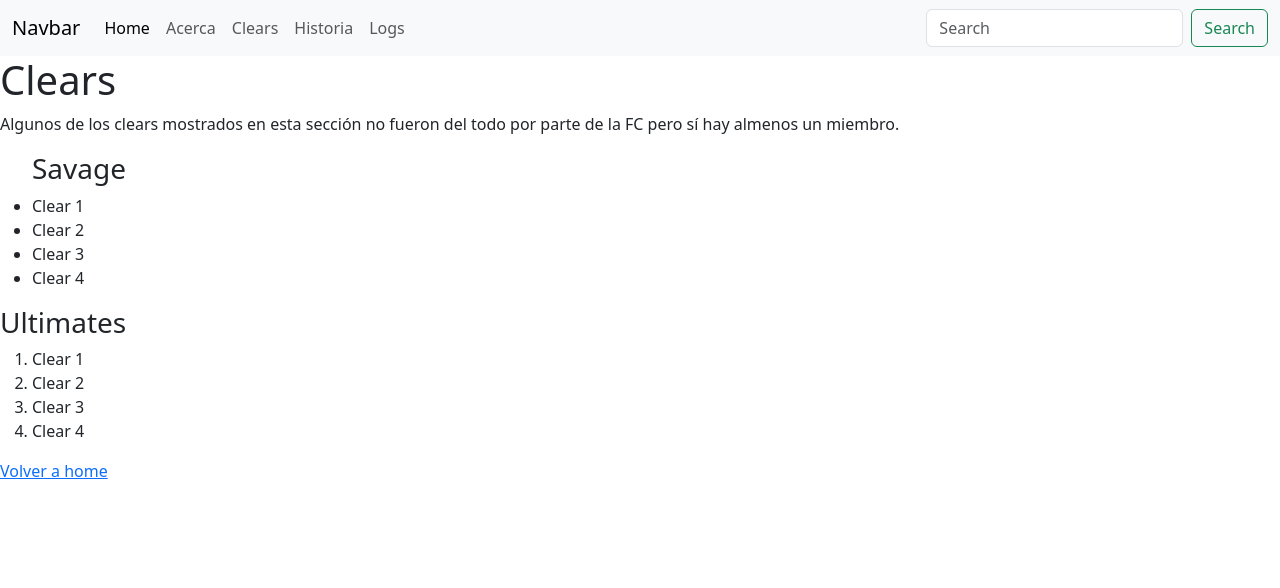
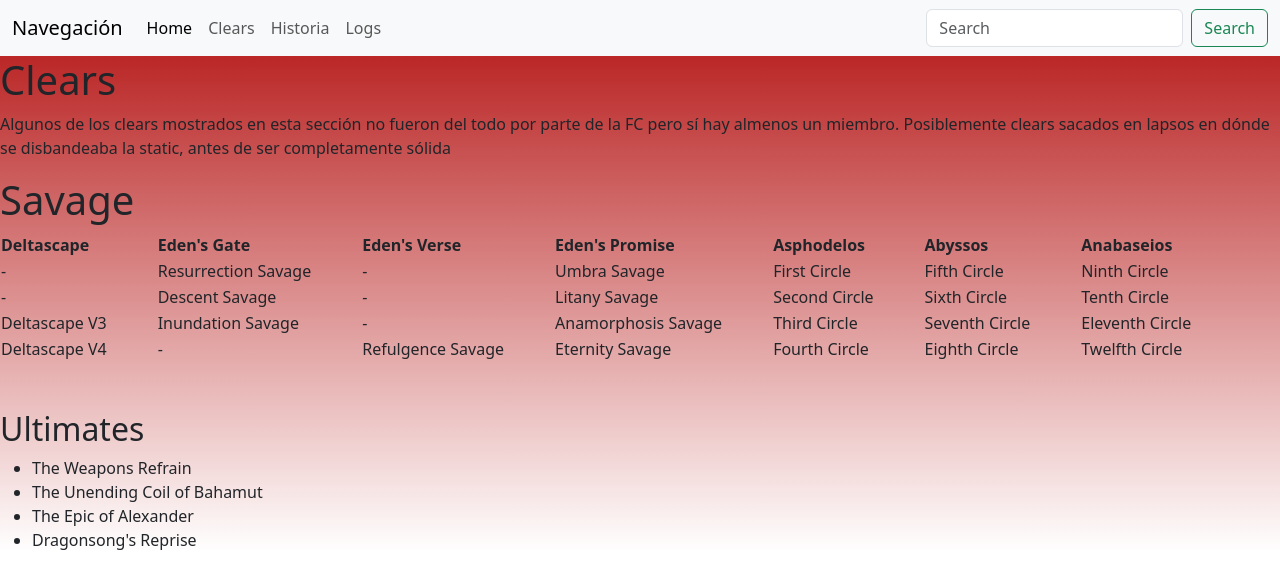
Before and after one commit to Dashe07/Pre-Entrega-2, a website: page pages/Clears.html in a window 1280 px wide. Drawn offline with nearby package versions, Linux system fonts and the light colour scheme.

Commit message:
Agregado de sass, eliminación de acerca y css

```diff
--- a/css/Index.css
+++ b/css/Index.css
@@ -1,3 +1,6 @@
+main {
+  background: linear-gradient(to bottom, rgb(187, 39, 39), white);
+}
 h1 {
     font-size: xx-large;
     font-family: 'Gill Sans', 'Gill Sans MT', Calibri, 'Trebuchet MS', sans-serif;
--- a/css/Logs.css
+++ b/css/Logs.css
@@ -1,3 +1,7 @@
+main {
+    background: linear-gradient(to bottom, rgb(187, 39, 39), white);
+  }
+
 h1 {
     color: rgb(0, 14, 14);
     font-family: 'Gill Sans', 'Gill Sans MT', Calibri, 'Trebuchet MS', sans-serif;
@@ -13,7 +17,7 @@ color: aqua;
 
 .headers th {
     padding-right: 50px;
-    color: rgb(6, 133, 58);
+    color: rgb(255, 217, 0);
 
 }
 
--- /dev/null
+++ b/css/clears.css
@@ -0,0 +1,12 @@
+main {
+    background: linear-gradient(to bottom, rgb(187, 39, 39), white);
+  }
+
+  .headers th {
+    padding-right: 50px;
+
+}
+
+.headers td{
+    padding-right: 50px;
+}
--- a/pages/Clears.html
+++ b/pages/Clears.html
@@ -4,12 +4,13 @@
     <meta charset="UTF-8">
     <meta name="viewport" content="width=device-width, initial-scale=1.0">
     <link rel="shortcut icon" href="./assets/images/tea.png" type="image/x-icon">
+    <link rel="stylesheet" href="../css/clears.css">
     <link href="https://cdn.jsdelivr.net/npm/bootstrap@5.3.2/dist/css/bootstrap.min.css" rel="stylesheet" integrity="sha384-T3c6CoIi6uLrA9TneNEoa7RxnatzjcDSCmG1MXxSR1GAsXEV/Dwwykc2MPK8M2HN" crossorigin="anonymous">
 
     <title>Clears</title>
     <nav class="navbar navbar-expand-lg bg-body-tertiary">
         <div class="container-fluid">
-          <a class="navbar-brand" href="#">Navbar</a>
+          <a class="navbar-brand" href="#">Navegación</a>
           <button class="navbar-toggler" type="button" data-bs-toggle="collapse" data-bs-target="#navbarSupportedContent" aria-controls="navbarSupportedContent" aria-expanded="false" aria-label="Toggle navigation">
             <span class="navbar-toggler-icon"></span>
           </button>
@@ -19,10 +20,7 @@
                 <a class="nav-link active" aria-current="page" href="../index.html">Home</a>
               </li>
               <li class="nav-item">
-                <a class="nav-link" href="../pages/Balor Fc.html">Acerca</a>
-              </li>
-              <li class="nav-item">
-                <a class="nav-link" href="./pages/Clears.html">Clears</a>
+                <a class="nav-link" href="/pages/Clears.html">Clears</a>
               </li>
               <li class="nav-item">
                 <a class="nav-link" href="../pages/Historia.html">Historia</a>
@@ -38,24 +36,70 @@
         </div>
       </nav>
 </head>
+<main>
 <h1>Clears</h1>
 <body>
-    <p>Algunos de los clears mostrados en esta sección no fueron del todo por parte de la FC pero sí hay almenos un miembro.</p>
+    <p>Algunos de los clears mostrados en esta sección no fueron del todo por parte de la FC pero sí hay almenos un miembro.
+      Posiblemente clears sacados en lapsos en dónde se disbandeaba la static, antes de ser completamente sólida
+    </p>
+    <h1>Savage</h1>
+    <table>
+      <TR class="headers">
+          <TH>Deltascape</TH>
+          <TH>Eden's Gate</TH>
+          <TH>Eden's Verse</TH>
+          <Th>Eden's Promise</Th>
+          <th>Asphodelos</th>
+          <TH>Abyssos</TH>
+          <TH>Anabaseios</TH>
+      </TR>
+      <tr class="headers">
+          <td>-</td>
+          <td>Resurrection Savage</td>
+          <td>-</td>
+          <td>Umbra Savage</td>
+          <td>First Circle</td>
+          <td>Fifth Circle</td>
+          <td>Ninth Circle</td>
+      </tr>
+      <tr class="headers">
+          <td>-</td>
+          <td>Descent Savage</td>
+          <td>-</td>
+          <td>Litany Savage</td>
+          <td>Second Circle</td>
+          <td>Sixth Circle</td>
+          <td>Tenth Circle</td>
+      </tr>
+      <tr class="headers">
+          <td>Deltascape V3</td>
+          <td>Inundation Savage</td>
+         <td>-</td>
+          <td>Anamorphosis Savage</td>
+          <td>Third Circle</td>
+          <td>Seventh Circle</td>
+          <td>Eleventh Circle</td>
+
+          <tr class="headers">
+            <td>Deltascape V4</td>
+            <td>-</td>
+           <td>Refulgence Savage</td>
+            <td>Eternity Savage</td>
+            <td>Fourth Circle</td>
+            <td>Eighth Circle</td>
+            <td>Twelfth Circle</td>
+          </tr>
+  </table>
+  <br>
+  <br>
+<h2>Ultimates</h2>
     <ul>
-        <h3>Savage</h3>
-        <li>Clear 1</li>
-        <li>Clear 2</li>
-        <li>Clear 3</li>
-        <li>Clear 4</li>
+        <li>The Weapons Refrain</li>
+        <li>The Unending Coil of Bahamut</li>
+        <li>The Epic of Alexander</li>
+        <li>Dragonsong's Reprise</li>
     </ul>
-<h3>Ultimates</h3>
-    <ol>
-        <li>Clear 1</li>
-        <li>Clear 2</li>
-        <li>Clear 3</li>
-        <li>Clear 4</li>
-    </ol>
-    <a href="../index.html">Volver a home</a>
     <script src="https://cdn.jsdelivr.net/npm/bootstrap@5.3.2/dist/js/bootstrap.bundle.min.js" integrity="sha384-C6RzsynM9kWDrMNeT87bh95OGNyZPhcTNXj1NW7RuBCsyN/o0jlpcV8Qyq46cDfL" crossorigin="anonymous"></script>
 </body>
+</main>
 </html>
--- /dev/null
+++ b/sass/layout/_layout.scss
@@ -0,0 +1,7 @@
+* {
+    color: black;
+}
+
+main {
+    background: linear-gradient(to bottom, rgb(187, 39, 39), white);
+  }
--- a/sass/main.scss
+++ b/sass/main.scss
@@ -0,0 +1 @@
+@import "layout/layout";
```
Also changed, not shown: index.html (+2 -5 lines), pages/Balor Fc.html (deleted, +0 -46 lines), pages/Historia.html (+8 -9 lines), pages/Logs.html (+7 -4 lines), css/style.css (added), 1 other file.
